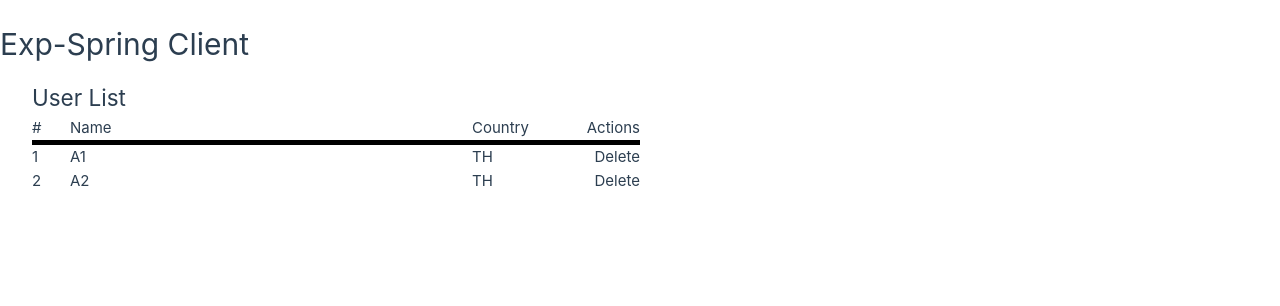
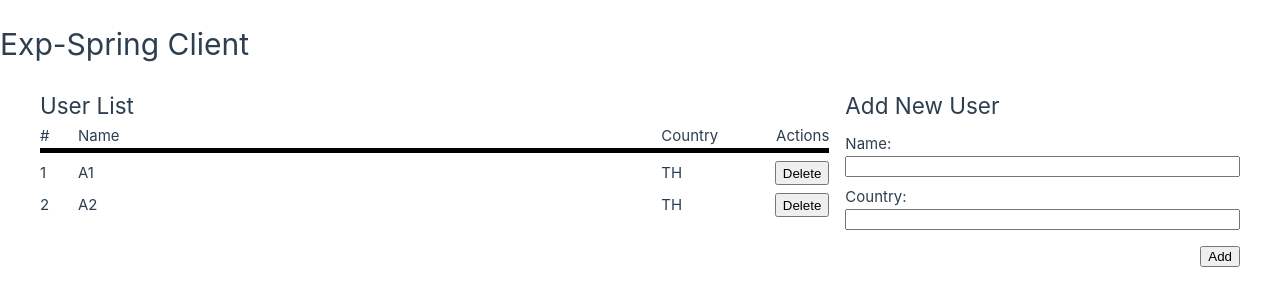
Before and after one commit to aofxzuza/exp-spring-vue, a Vue app in the folder vue-client/: page / in a window 1280 px wide. Shown: the top 306 px of the page. Built offline with nearby package versions, Linux system fonts and the light colour scheme.

Commit message:
add new user form

```diff
--- a/vue-client/src/App.vue
+++ b/vue-client/src/App.vue
@@ -1,5 +1,7 @@
 <script setup>
 import UserList from './components/UserList.vue'
+import NewUserForm from './components/NewUserForm.vue'
+
 </script>
 
 <template>
@@ -7,18 +9,38 @@ import UserList from './components/UserList.vue'
         <h1>Exp-Spring Client</h1>
     </div>
     <div class="content">
-        <UserList/>
+        <div class="user-list">
+            <UserList/>
+        </div>
+        <div class="new-user-form">
+            <NewUserForm/>
+        </div>
     </div>
 </template>
 
 <style scoped>
-    div.header {
+    .header {
         width: 100%;
         padding: 20px 0px 10px 0px;
         position: fixed;
     }
 
-    div.content {
+    .content {
         padding-top: 80px;
+        width: 100%;
+        display: flex;
+        flex-wrap: wrap;
+    }
+
+    .user-list {
+        flex: 2;
+        padding: 8px;
+        min-width: 400px;
+    }
+
+    .new-user-form {
+        flex: 1;
+        padding: 8px;
+        min-width: 300px;
     }
 </style>
--- a/vue-client/src/assets/main.css
+++ b/vue-client/src/assets/main.css
@@ -11,7 +11,6 @@
 @media (min-width: 1024px) {
   #app {
     display: grid;
-    grid-template-columns: 1fr 1fr;
     padding: 0 2rem;
   }
 }
--- /dev/null
+++ b/vue-client/src/components/NewUserForm.vue
@@ -0,0 +1,37 @@
+<script setup>
+</script>
+
+<template>
+    <h2>Add New User</h2>
+    <form id="new-user-form" class="form">
+        <div class="field-group">
+            <label for="name-input">Name:</label>
+            <input type="text" name="name" id="name-input">
+        </div>
+        <div class="field-group">
+            <label for="name-country">Country:</label>
+            <input type="text" name="country"  size="2" id="name-country">
+        </div>
+        <div class="form-controls">
+            <button>
+                Add
+            </button>
+        </div>
+    </form>
+</template>
+
+<script>
+</script>
+
+<style scoped>
+    .field-group {
+        margin-top: 8px;
+        display: flex;
+        flex-direction: column;
+    }
+    .form-controls {
+        margin-top: 16px;
+        display: flex;
+        justify-content: end;
+    }
+</style>
--- a/vue-client/src/components/UserList.vue
+++ b/vue-client/src/components/UserList.vue
@@ -13,7 +13,9 @@
         <div class="user-id">{{ user.id }}</div>
         <div class="user-name">{{ user.name }}</div>
         <div class="user-country">{{ user.country }}</div>
-        <div class="user-actions">Delete</div>
+        <div class="user-actions">
+            <button>Delete</button>
+        </div>
     </div>
 </template>
 
@@ -35,10 +37,11 @@ export default {
     div.user-row {
         display: flex;
         flex-wrap: wrap;
+        margin-bottom: 8px;
     }
 
     div.user-row.header{
-    border-bottom: 5px solid black;
+        border-bottom: 5px solid black;
     }
 
     div.user-row div:not(:last-child) {
```
